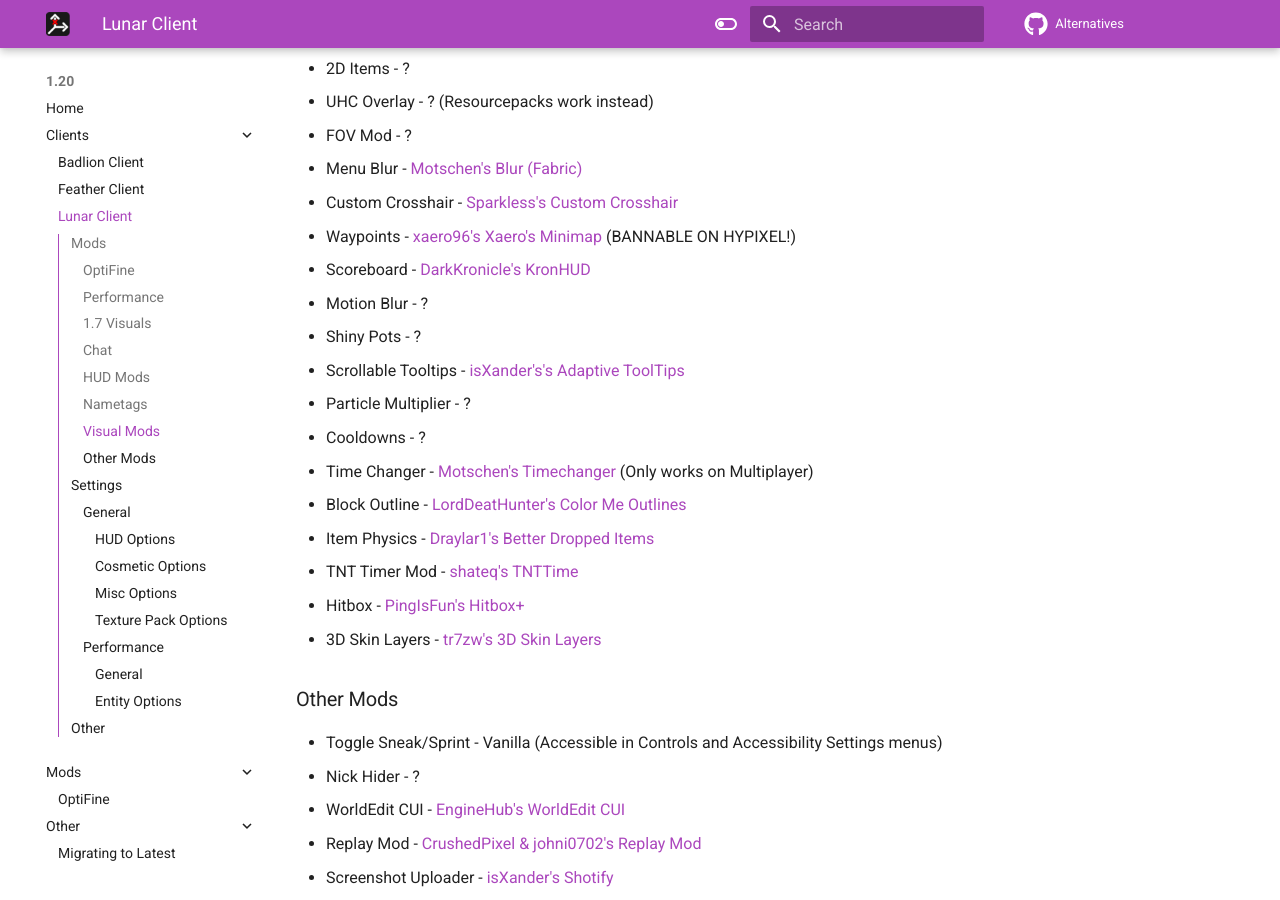
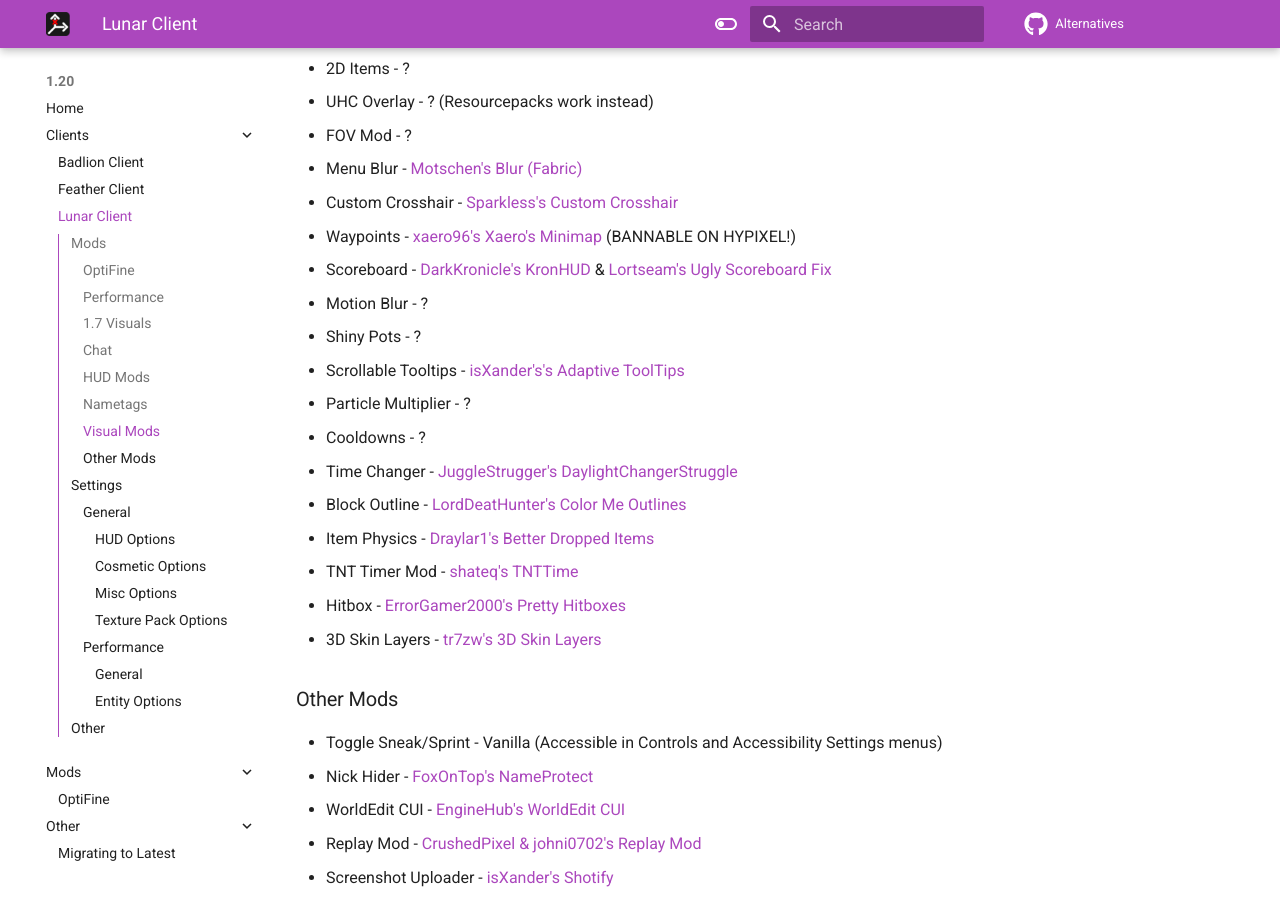
Before and after one commit to MicrocontrollersDev/Alternatives, an MkDocs documentation site: the page built from docs/latest/lunar_client.md, in a window 1280 px wide and 900 px high, scrolled down 2140 px. Built offline with MkDocs 1.6.1 and Material for MkDocs 9.7.7, drawn with Linux system fonts in a browser that asks for light colours; comment, search, counter and statistics services are not loaded; some of the changed text lies outside the part shown.

Commit message:
update lunar stuff

```diff
--- a/docs/latest/lunar_client.md
+++ b/docs/latest/lunar_client.md
@@ -18,7 +18,7 @@
 ### 1.7 Visuals
 
 * Animations - Irrelevant
-* Hit Armor Color - ?
+* Hit Armor Color - [rizecookey's CookeyMod](https://github.com/rizecookey/CookeyMod/releases/latest)
 * Reduced Hurt Animation - [uku3lig's BetterHurtCam](https://modrinth.com/mod/betterhurtcam)
 
 ### Chat
@@ -73,23 +73,23 @@
 * Menu Blur - [Motschen's Blur (Fabric)](https://modrinth.com/mod/blur-fabric)
 * Custom Crosshair - [Sparkless's Custom Crosshair](https://modrinth.com/mod/custom-crosshair-mod)
 * Waypoints - [xaero96's Xaero's Minimap](https://www.curseforge.com/minecraft/mc-mods/xaeros-minimap) (BANNABLE ON HYPIXEL!)
-* Scoreboard - [DarkKronicle's KronHUD](https://modrinth.com/mod/kronhud)
+* Scoreboard - [DarkKronicle's KronHUD](https://modrinth.com/mod/kronhud) & [Lortseam's Ugly Scoreboard Fix](https://modrinth.com/mod/ugly-scoreboard-fix)
 * Motion Blur - ?
 * Shiny Pots - ?
 * Scrollable Tooltips - [isXander's's Adaptive ToolTips](https://modrinth.com/mod/adaptive-tooltips)
 * Particle Multiplier - ?
 * Cooldowns - ?
-* Time Changer - [Motschen's Timechanger](https://www.curseforge.com/minecraft/mc-mods/time-changer) (Only works on Multiplayer)
+* Time Changer - [JuggleStrugger's DaylightChangerStruggle](https://modrinth.com/mod/daylightchangerstruggle)
 * Block Outline - [LordDeatHunter's Color Me Outlines](https://www.curseforge.com/minecraft/mc-mods/color-me-outlines)
 * Item Physics - [Draylar1's Better Dropped Items](https://www.curseforge.com/minecraft/mc-mods/better-dropped-items)
 * TNT Timer Mod - [shateq's TNTTime](https://modrinth.com/mod/tnttime)
-* Hitbox - [PingIsFun's Hitbox+](https://modrinth.com/mod/hitboxplus)
+* Hitbox - [ErrorGamer2000's Pretty Hitboxes](https://modrinth.com/mod/pretty-hitboxes)
 * 3D Skin Layers - [tr7zw's 3D Skin Layers](https://www.curseforge.com/minecraft/mc-mods/skin-layers-3d)
 
 ### Other Mods
 
 * Toggle Sneak/Sprint - Vanilla (Accessible in Controls and Accessibility Settings menus)
-* Nick Hider - ?
+* Nick Hider - [FoxOnTop's NameProtect](https://modrinth.com/mod/nameprotect)
 * WorldEdit CUI - [EngineHub's WorldEdit CUI](https://curseforge.com/minecraft/mc-mods/worldeditcui-fabric)
 * Replay Mod - [CrushedPixel & johni0702's Replay Mod](https://modrinth.com/mod/replaymod)
 * Screenshot Uploader - [isXander's Shotify](https://modrinth.com/mod/shotify)
```
Also changed, not shown: other parts of docs/latest/lunar_client.md (+1 -0 lines), docs/1.8.9/lunar_client.md (+1 -0 lines).
